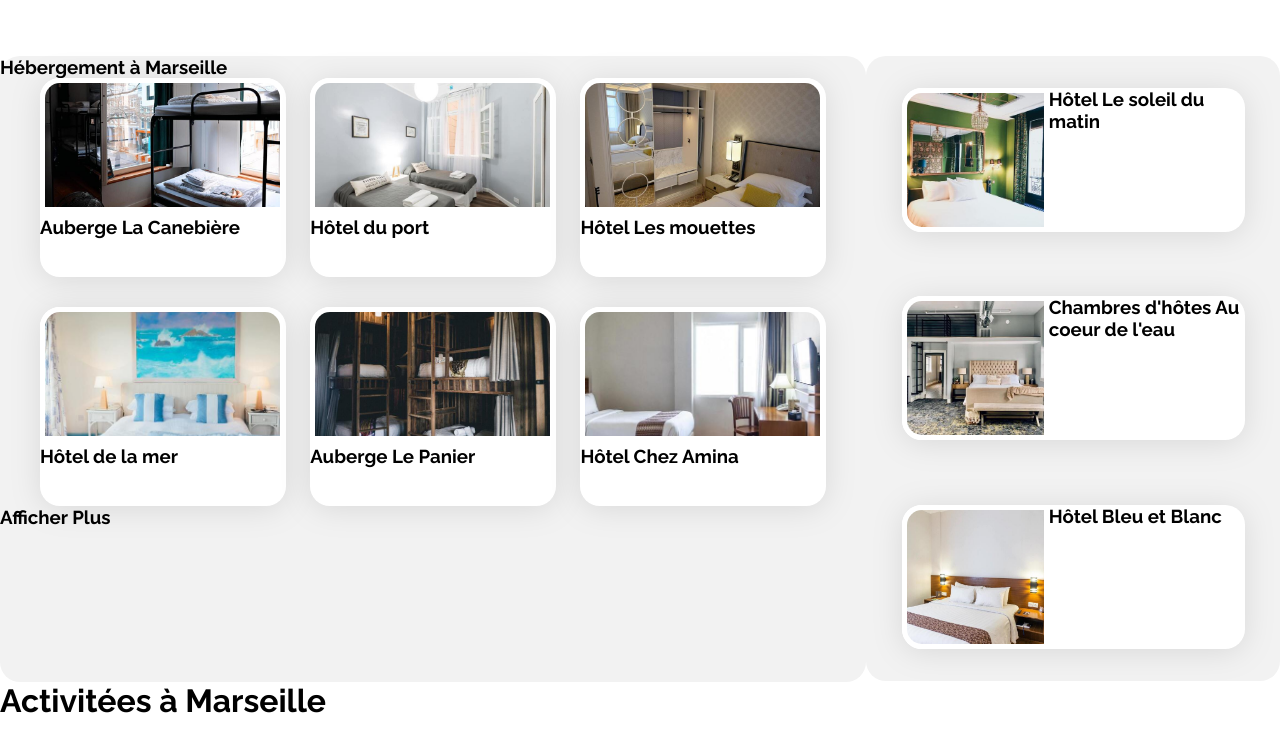
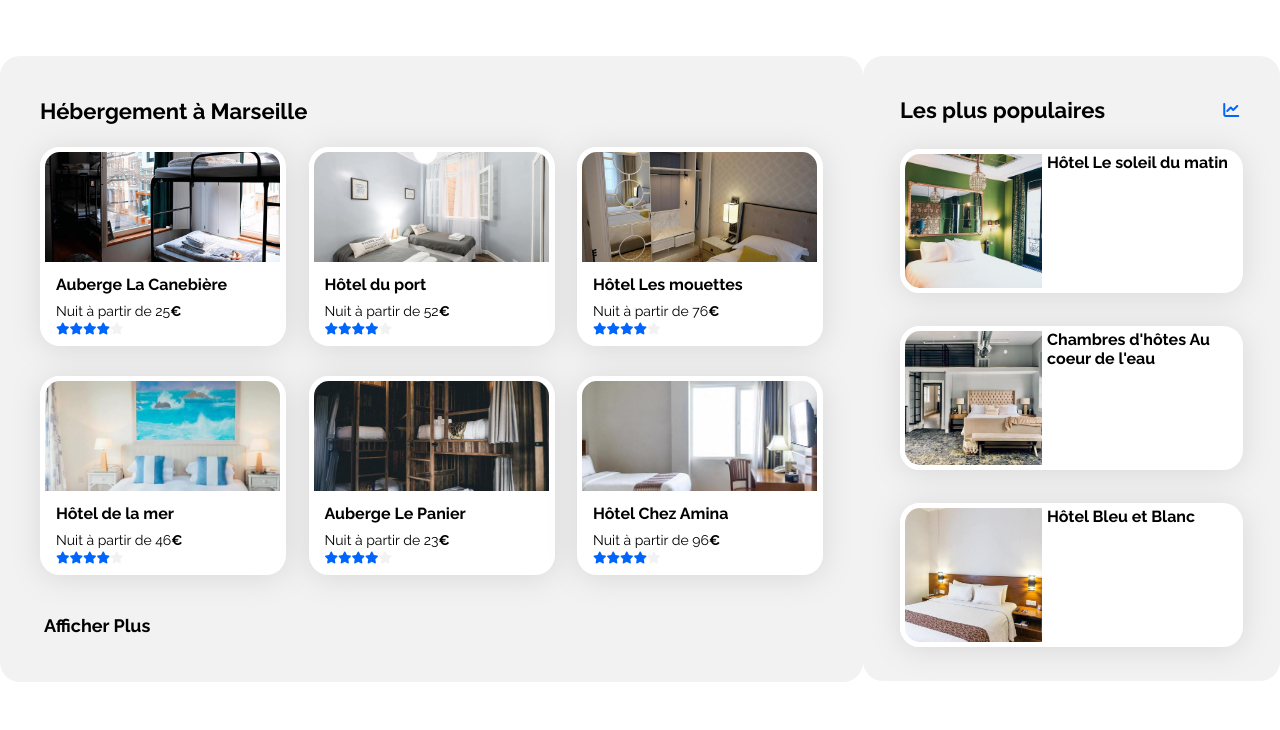
Before and after one commit to Sh1n0u/formation, a plain HTML site: page Projet 2/index.html in a window 1280 px wide. Shown: the part 70-800 px from the top of the page. Drawn offline with Linux system fonts and the light colour scheme.

Commit message:
sauvegarde 21/02

```diff
--- a/Projet 2/css/style.css
+++ b/Projet 2/css/style.css
@@ -1,17 +1,62 @@
 * {
     margin: 0px 0px;
     text-decoration: none; /* retrait du soulignage dans les lien hyper texte */
-    font-family: 'Raleway'; /* Police d'écriture de la page */
+    font-family: 'Raleway';
+    font-style: normal; /* Police d'écriture de la page */
     color: black;
 }
 
-body{
+body {
     max-width: 1400px;
     margin: auto;
 }
 
+h2 {
+    font-weight: 700;
+    font-size: 22px;
+    line-height: 26px;
+}
+
+h3 {
+    font-weight: 700;
+    font-size: 18px;
+    line-height: 21px;
+}
+
+h4 {
+    font-weight: 700;
+    font-size: 16px;
+    margin-top: 4px;
+    margin-bottom: 9px;
+}
+
+p {
+    font-size: 14px;
+}
+
+#title-h2-pos {
+    margin-left: 40px;
+    margin-top: 42px;
+    margin-bottom: 23px;
+}
+
+.title2-h2-pos {
+    margin-left: 37px;
+    margin-top: 41px;
+    margin-bottom: 26px;
+}
+
+#show-more {
+    margin-left: 44px;
+    margin-top: 40px;
+
+}
 
 
+
+
+
+/* -----section header ----- */
 header {
     width: 100%;
     height: 126px;
@@ -68,21 +113,24 @@ header {
     font-weight: 500;
 }
 
-/* section hébergement */
+
+
+
+
+
+
+/* ----- section hébergement ----- */
 main {
     display: flex;
     justify-content: space-between;
+    margin-bottom: 60px;
 }
 
 .hebergment {
-    /* display: flex; */
-    /* justify-content: space-around;
-    align-content: space-around; */
     width: 880px;
     height: 626px;
     background-color: #f2f2f2;
     border-radius: 20px;
-    /* flex-wrap: wrap; */
 }
 
 .container {
@@ -94,11 +142,16 @@ main {
     flex-wrap: wrap;
 }
 
+.container2 {
+    display: flex;
+    margin-left: 37px;
+    margin-right: 37px;
+    justify-content: space-between;
+    row-gap: 33px;
+    flex-wrap: wrap;
+}
+
 .most-popular {
-    display: flex;
-    flex-direction: column;
-    justify-content: space-around;
-    align-items: center;
     width: 420px;
     height: 625px;
     background-color: #f2f2f2;
@@ -115,7 +168,7 @@ main {
 
 .item img {
     width: 235px;
-    height: 124px;
+    height: 110px;
     border: 5px solid #FFFFFF;
     border-radius: 20px 20px 0px 0px;
     object-fit: cover;
@@ -138,7 +191,15 @@ main {
     object-fit: cover;
 }
 
-/* -----Card activitées Marseille----- */
+.card-placement {
+    margin-left: 16px;
+    margin-right: 16px;
+}
+
+
+
+
+/* ----- Section activitées Marseille----- */
 .activities {
     display: flex;
     justify-content: space-between;
@@ -182,7 +243,10 @@ main {
 
 
 
-/* -----Footer----- */
+
+
+
+/* ----- Section Footer----- */
 .footer {
     display: flex;
     padding-top: 45px;
@@ -200,3 +264,26 @@ main {
 .section-footer li {
     margin-bottom: 12px;
 }
+
+
+
+
+
+/* ----- Icone ----- */
+.fa-star {
+    color: #f2f2f2;
+}
+
+.fa-star-active {
+    color: #0065FC;
+}
+
+.fa-chart-line {
+    margin-left: 118px;
+    margin-top: 46px;
+    color: #0065FC;
+}
+
+.dflex {
+    display: flex;
+}
--- a/Projet 2/index.html
+++ b/Projet 2/index.html
@@ -10,6 +10,8 @@
         <link rel="preconnect" href="https://fonts.googleapis.com">
         <link rel="preconnect" href="https://fonts.gstatic.com" crossorigin>
         <link href="https://fonts.googleapis.com/css2?family=Raleway:wght@400;500;700&display=swap" rel="stylesheet">
+        <link rel="stylesheet" href="https://kit.fontawesome.com/9e8c8ab3c0.css" crossorigin="anonymous">
+        <script src="https://kit.fontawesome.com/9e8c8ab3c0.js" crossorigin="anonymous"></script>
         <title>Booki.com</title>
     </head>
 
@@ -30,90 +32,145 @@
     <main>
         <section class="hebergment">     <!--- section Hébergement-->
             <div>
-                <h3>Hébergement à Marseille</h3>
+                <h2 id="title-h2-pos">Hébergement à Marseille</h2>
             </div>
 
             <div class="container">
                 <article class="item">
                     <img src="../Projet 2/assets/Hebergement/marcus-loke-WQJvWU_HZFo-unsplash.jpg" alt="Auberge La Canebière">
-                    <h3>Auberge La Canebière</h3>
+                    <div class="card-placement">
+                        <h4>Auberge La Canebière</h4>
+                        <p>Nuit à partir de 25<strong>€</strong></p>
+                        <div class="stars-notation-box">
+                            <i class="fa-solid fa-star fa-xs fa-star-active"></i><i class="fa-solid fa-star fa-xs fa-star-active"></i><i class="fa-solid fa-star fa-xs fa-star-active"></i><i class="fa-solid fa-star fa-xs fa-star-active"></i><i class="fa-solid fa-star fa-xs"></i>
+                        </div>
+                    </div>
                 </article>
 
                 <article class="item">
                     <img src="../Projet 2/assets/Hebergement/fred-kleber-gTbaxaVLvsg-unsplash.jpg" alt="Hôtel du port">
-                    <h3>Hôtel du port</h3>
+                    <div class="card-placement">
+                        <h4>Hôtel du port</h4>
+                        <p>Nuit à partir de 52<strong>€</strong></p>
+                        <div>
+                            <i class="fa-solid fa-star fa-xs fa-star-active"></i><i class="fa-solid fa-star fa-xs fa-star-active"></i><i class="fa-solid fa-star fa-xs fa-star-active"></i><i class="fa-solid fa-star fa-xs fa-star-active"></i><i class="fa-solid fa-star fa-xs"></i>
+                        </div>
+                    </div>
                 </article>
 
                 <article class="item">
                     <img src="../Projet 2/assets/Hebergement/reisetopia-B8WIgxA_PFU-unsplash.jpg" alt="Hôtel Les mouettes">
-                    <h3>Hôtel Les mouettes</h3>
+                    <div class="card-placement">
+                        <h4>Hôtel Les mouettes</h4>
+                        <p>Nuit à partir de 76<strong>€</strong></p>
+                        <div>
+                            <i class="fa-solid fa-star fa-xs fa-star-active"></i><i class="fa-solid fa-star fa-xs fa-star-active"></i><i class="fa-solid fa-star fa-xs fa-star-active"></i><i class="fa-solid fa-star fa-xs fa-star-active"></i><i class="fa-solid fa-star fa-xs"></i>
+                        </div>
+                    </div>
                 </article>
 
                 <article class="item">
                     <img src="../Projet 2/assets/Hebergement/annie-spratt-Eg1qcIitAuA-unsplash.jpg" alt="Hôtel de la mer">
-                    <h3>Hôtel de la mer</h3>
+                    <div class="card-placement">
+                        <h4>Hôtel de la mer</h4>
+                        <p>Nuit à partir de 46<strong>€</strong></p>
+                        <div>
+                            <i class="fa-solid fa-star fa-xs fa-star-active"></i><i class="fa-solid fa-star fa-xs fa-star-active"></i><i class="fa-solid fa-star fa-xs fa-star-active"></i><i class="fa-solid fa-star fa-xs fa-star-active"></i><i class="fa-solid fa-star fa-xs"></i>
+                        </div>
+                    </div>
                 </article>
 
                 <article class="item">
                     <img src="../Projet 2/assets/Hebergement/nicate-lee-kT-ZyaiwBe0-unsplash.jpg" alt="Auberge Le Panier">
-                    <h3>Auberge Le Panier</h3>
+                    <div class="card-placement">
+                        <h4>Auberge Le Panier</h4>
+                        <p>Nuit à partir de 23<strong>€</strong></p>
+                        <div>
+                            <i class="fa-solid fa-star fa-xs fa-star-active"></i><i class="fa-solid fa-star fa-xs fa-star-active"></i><i class="fa-solid fa-star fa-xs fa-star-active"></i><i class="fa-solid fa-star fa-xs fa-star-active"></i><i class="fa-solid fa-star fa-xs"></i>
+                        </div>
+                    </div>
                 </article>
 
                 <article class="item">
                     <img src="../Projet 2/assets/Hebergement/febrian-zakaria-M6S1WvfW68A-unsplash.jpg" alt="Hôtel Chez Amina">
-                    <h3>Hôtel Chez Amina</h3>
+                    <div class="card-placement">
+                        <h4>Hôtel Chez Amina</h4>
+                        <p>Nuit à partir de 96<strong>€</strong></p>
+                        <div>
+                            <i class="fa-solid fa-star fa-xs fa-star-active"></i><i class="fa-solid fa-star fa-xs fa-star-active"></i><i class="fa-solid fa-star fa-xs fa-star-active"></i><i class="fa-solid fa-star fa-xs fa-star-active"></i><i class="fa-solid fa-star fa-xs"></i>
+                        </div>
+                    </div>
                 </article>
             </div>
 
             <div>
-                <h3>Afficher Plus</h3>
+                <h3 id="show-more">Afficher Plus</h3>
             </div>
 
         </section>
 
         <section class="most-popular">     <!--- section les plus populaires-->
+            <div class="dflex">
+                <h2 class="title2-h2-pos">Les plus populaires</h2>
+                <i class="fa-solid fa-chart-line"></i>
+            </div>
+            <div class="container2">
                 <article class="item2">
                     <img src="/Projet 2/assets/Hebergement/emile-guillemot-Bj_rcSC5XfE-unsplash.jpg" alt="Hôtel Le soleil du matin">
                     <div>
-                    <h3>Hôtel Le soleil du matin</h3>
+                        <h4>Hôtel Le soleil du matin</h4>
                     </div>
                 </article>
 
                 <article class="item2">
                     <img src="../Projet 2/assets/Hebergement/aw-creative-VGs8z60yT2c-unsplash.jpg" alt="Chambre d'hôtes Au coeur de l'eau">
-                <h3>Chambres d'hôtes Au coeur de l'eau</h3>
+                    <div>
+                        <h4>Chambres d'hôtes Au coeur de l'eau</h4>
+                    </div>
                 </article>
 
                 <article class="item2">
                     <img src="../Projet 2/assets/Hebergement/febrian-zakaria-sjvU0THccQA-unsplash.jpg" alt="Hôtel Bleu et Blanc">
-                <h3>Hôtel Bleu et Blanc</h3>
+                    <div>
+                        <h4>Hôtel Bleu et Blanc</h4>
+                    </div>
                 </article>
+            </div>
         </section>
     </main>
 
 
 
     <asside>            <!-- Début de la section activitées à Marseille (titre+card) -->
-            <h1 id="activitées">Activitées à Marseille</h1>
+            <h2 id="activitées">Activitées à Marseille</h2>
             <div class="activities">
                 <a class="card-activity" href="#">
                     <img src="../Projet 2/assets/activity/reno-laithienne-QUgJhdY5Fyk-unsplash.jpg" alt="Image Vieux Port">
-                    <div class="card-text"><h4>Vieux port</h4></div>
+                    <div class="card-text">
+                        <h4>Vieux port</h4>
+                    </div>
                 </a>
 
                 <a class="card-activity" href="#">
                     <img src="../Projet 2/assets/activity/paul-hermann-QFTrLdQIRhI-unsplash.jpg" alt="Image Fort de Pomègues">
-                    <div class="card-text"><h4>Fort de Pomègues</h4></div>
+                    <div class="card-text">
+                        <h4>Fort de Pomègues</h4>
+                    </div>
                 </a>
 
                 <a class="card-activity" href="#">
                     <img src="../Projet 2/assets/activity/kilyan-sockalingum-NR8-cBCN3aI-unsplash.jpg" alt="Parc national des Calanques">
-                    <div class="card-text">  <h4>Parc national des Calanques</h4></div>
+                    <div class="card-text">
+                        <h4>Parc national des Calanques</h4>
+                    </div>
                 </a>
 
                 <a class="card-activity" href="#">
                     <img src="../Projet 2/assets/activity/florian-wehde-xW9e8gdotxI-unsplash.jpg" alt="Notre-Dame-De-La-Garde">
-                    <div class="card-text"><h4>Notre-Dame-De-La-Garde</h4></div>
+                    <div class="card-text">
+                        <h4>Notre-Dame-De-La-Garde</h4>
+                    </div>
+
                 </a>
             </div>
 
```
Lines whose indentation alone changed are shown as unchanged.
